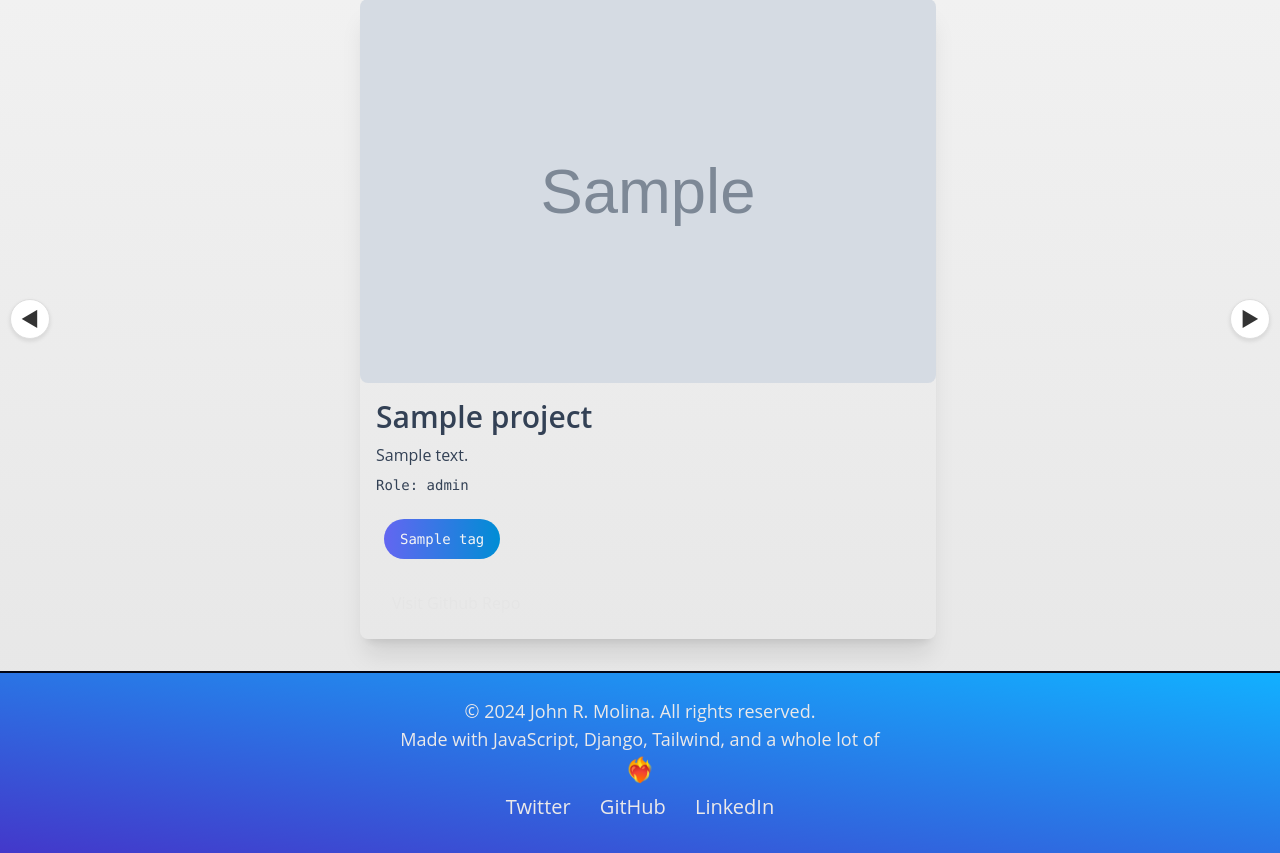
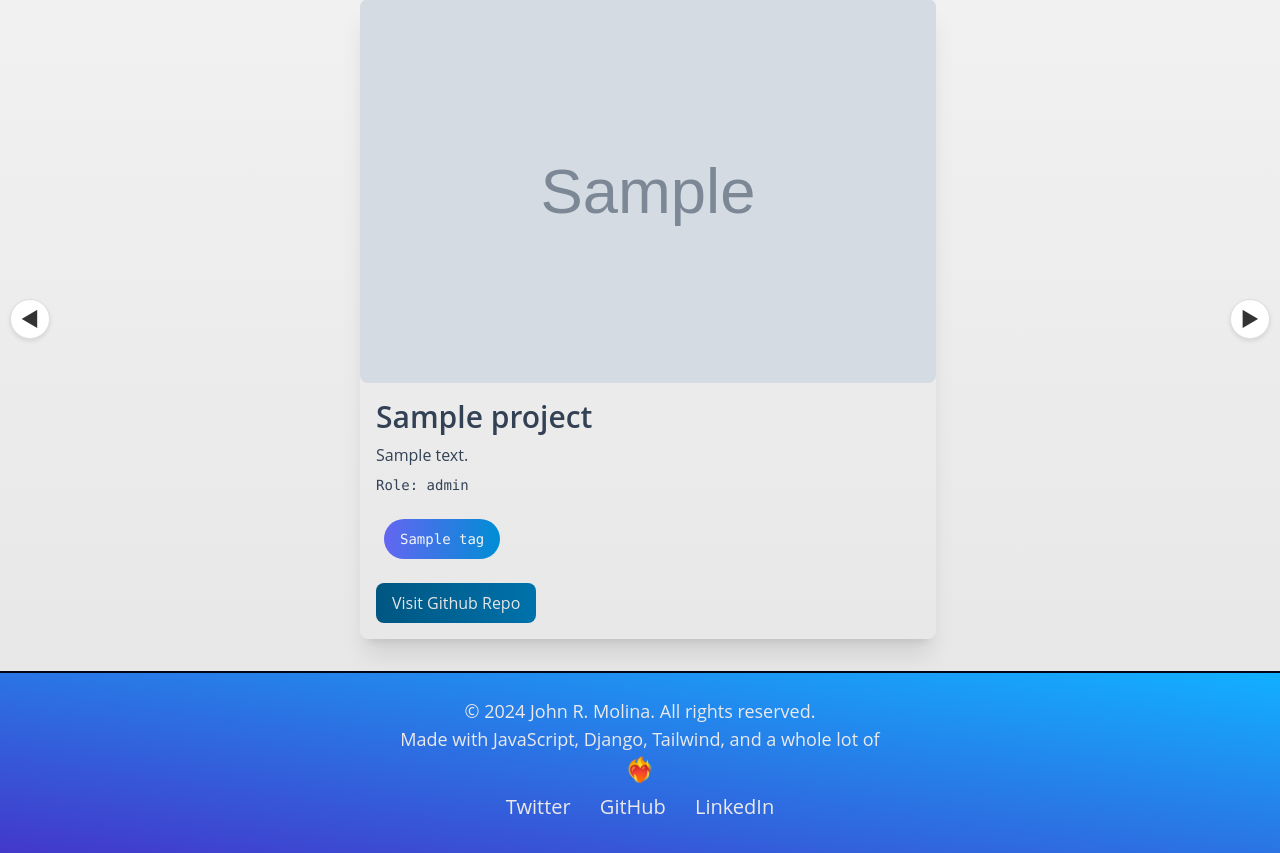
Before and after one commit to freechie/portfolio-django, a Django app: template django_portion/templates/django_portion/index.html in a window 1280 px wide. Shown: the part 287-1140 px from the top of the page. Run offline with Django 5.2, Linux system fonts and the light colour scheme; the template is opened without the code that fills it: most values are stand-ins (such as "Sample title", 1, 10 or a date in 2020); grey boxes marked "Sample" are stand-in pictures; style sheets or scripts are compiled from the project's sources; some libraries are stand-ins or nearby versions.

```diff
--- a/django_portion/templates/django_portion/index.html
+++ b/django_portion/templates/django_portion/index.html
@@ -32,7 +32,7 @@
                     </div>
                     <div class="card-actions justify-end">
                         <a href="{{ project.repo_link }}"
-                            class="repo-link btn inline-flex items-center justify-center px-4 py-2 dark:bg-gradient-to-r from-celestialblue-300 to-celestialblue-400 rounded-lg text-neutral-200 mt-4">
+                            class="repo-link btn inline-flex items-center justify-center px-4 py-2 bg-gradient-to-r from-celestialblue-300 to-celestialblue-400 rounded-lg text-neutral-200 mt-4">
                             Visit Github Repo
                         </a>
                     </div>
```
